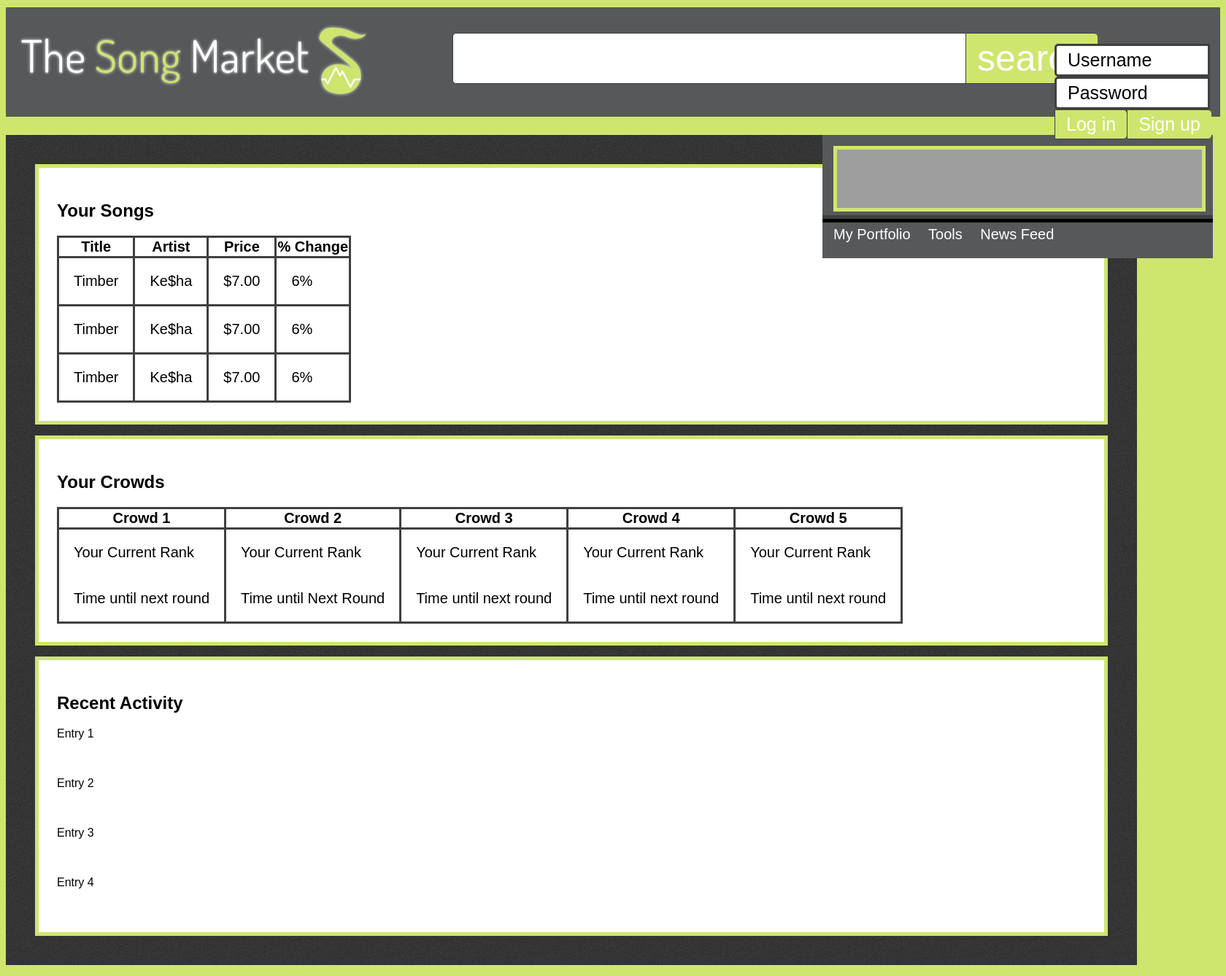
After one commit to amanda-ubben/songmarket, a PHP site: page /HTML/userHome.html in a window 1680 px wide. The commit adds this page. Shown: the whole page at 73% size. Run offline with PHP 8.4, Linux system fonts and the light colour scheme; grey boxes are pictures that could not be loaded.

Commit message:
more pages and updated files

```diff
--- /dev/null
+++ b/HTML/userHome.html
@@ -0,0 +1,115 @@
+<!DOCTYPE html PUBLIC "-//W3C//DTD XHTML 1.0 Transitional//EN" "http://www.w3.org/TR/xhtml1/DTD/xhtml1-transitional.dtd">
+<html xmlns="http://www.w3.org/1999/xhtml">
+<head>
+<meta http-equiv="Content-Type" content="text/html; charset=UTF-8" />
+<link rel="stylesheet" href="../css/main2.css" />
+<title>user home</title>
+</head>
+
+<body>
+	<div id="head">
+	<header>
+        <img id="logo" alt="The Song Market" src="../img/The_Song_Market_finished_logo_ (1).JPG" />
+	<!--/*<nav id="mainNav">
+		<ul>
+    		<li><a href="#">Home</a></li>
+        	<li><a href="#">Portfolio</a></li>
+        	<li><a href="#">Crowds</a></li>
+        	<li><a href="#">Rankings</a></li>
+        	<li><a href="#">Charts</a></li>
+    	</ul>
+	</nav>*/-->
+    <div id="tfheader">
+		<form id="tfnewsearch" method="get" action="http://www.google.com">
+		        <input type="text" class="tftextinput" name="q" size="21" maxlength="120"><input type="submit" value="search" class="tfbutton">
+		</form>
+	<div class="tfclear"></div>
+	</div>
+    <div id="login">
+    	<form id="cred">
+        	<input type="text" class="loginput" name="user" size="10" maxlength="20" value="Username"/><input type="text" class="loginput" name="pass" size="10" maxlength="15" value="Password"/><input type="submit" value="Log in" class="loginbtn"/><input type="submit" value="Sign up" class="signupbtn"/>
+        </form>
+     </div>
+   </header>
+   </div>
+   <div id="sidebar">
+   		<iframe src="https://embed.spotify.com/?uri=spotify:user:spotify:playlist:3ZgmfR6lsnCwdffZUan8EA" width="500" height="80" frameborder="0" allowtransparency="true"></iframe>
+        <div id="Snav">
+        	<ul>
+            	<li><a href="portfolio.html">My Portfolio</a></li>
+                <li><a href="tools.html">Tools</a></li>
+                <li><a href="newsFeed.html">News Feed</a></li>
+            </ul>
+         </div>
+    </div>
+   <article>
+
+     <section id="portolifo-list">
+		<h2>Your Songs</h2>
+		<div class="chart">
+        	<table border="1" color:#404040;>
+            	<tr>
+                	<th>Title</th>
+                    <th>Artist</th>
+                    <th>Price</th>
+                    <th>% Change</th>
+                </tr>
+                <tr>
+                	<td>Timber</td>
+                    <td>Ke$ha</td>
+                    <td>$7.00</td>
+                    <td>6%</td>
+                </tr>
+                  <tr>
+                	<td>Timber</td>
+                    <td>Ke$ha</td>
+                    <td>$7.00</td>
+                    <td>6%</td>
+                </tr>
+                  <tr>
+                	<td>Timber</td>
+                    <td>Ke$ha</td>
+                    <td>$7.00</td>
+                    <td>6%</td>
+                </tr>
+          </table>
+        </div>
+        </section>
+        <section id="crowds">
+        	<h2>Your Crowds</h2>
+            	<div class="crowdList">
+                <table border="1">
+                	<tr>
+                    	<th>Crowd 1</th>
+                        <th>Crowd 2</th>
+                        <th>Crowd 3</th>
+                        <th>Crowd 4</th>
+                        <th>Crowd 5</th>
+                    </tr>
+                    <tr>
+                    	<td>Your Current Rank</td>
+                        <td>Your Current Rank</td>
+                        <td>Your Current Rank</td>
+                        <td>Your Current Rank</td>
+                        <td>Your Current Rank</td>
+                    </tr>
+                    <tr>
+                    	<td>Time until next round</td>
+                        <td>Time until Next Round</td>
+                        <td>Time until next round</td>
+                        <td>Time until next round</td>
+                        <td>Time until next round</td>
+                    </tr>
+                 </table>
+                 </div>
+              </section>
+            <section id="recent">
+            	<h2>Recent Activity</h2>
+                	<p>Entry 1</p><br />
+                    <p>Entry 2</p><br />
+                    <p>Entry 3</p><br />
+                    <p>Entry 4</p><br />
+             </section>
+        </article>
+</body>
+</html>
--- a/css/main2.css
+++ b/css/main2.css
@@ -5,17 +5,62 @@ body{
 	font-family:Arial, Helvetica, sans-serif;
 	margin-top:10px;
 }
+#sidebar{
+	background-color:#57585a;
+	float:right;
+	width:535px;
+	margin-top:25px;
+	margin-right:10px;
+}
+#sidebar iframe{
+	margin-left:15px;
+	margin-top:15px;
+	border:solid 5px #cee66e;
+}
+#Snav ul{
+	margin-top:5px;
+	border-top:ridge 10px #404040;
+	padding:5px;
 
+}
+#Snav li{
+	display:inline;
+	font-size:20px;
+	padding:10px;
+	margin-top:10px;
+}
+#Snav a{
+	text-decoration:none;
+	color:#FFF;
+}
 article{
 	background:url(../../songmarket/img/debut_dark/debut_dark.png);
-	margin: 300px 200px 300px 200px;
-	padding:500px;
+	margin: 25px 15px 15px 0px;
+	padding:25px;
+	width:1500px;
 }
 
 section{
 	background-color:#fff;
+	border:solid 5px #cee66e;
 	padding:25px;
 	margin:15px;
+}
+table{
+	border-collapse:collapse;
+	width:auto;
+	height:100px;
+}
+table,th, td{
+	border: 3px solid #404040;
+	font-size:20px;
+}
+td{
+	padding:20px;
+}
+.crowdList td{
+	border-top:none;
+	border-bottom:none;
 }
 
 #logo{
@@ -102,7 +147,7 @@ ul{
 	#cred{
 		position:absolute;
 		padding:20px;
-		left:1500px;
+		left:1425px;
 		top:40px;
 	}
 	.loginput{
@@ -135,6 +180,27 @@ ul{
 		border: solid 1px #cee66e;
 
 	}
+	.signupbtn{
+		margin: 0;
+		padding: 5px 15px;
+		font-family: Arial, Helvetica, sans-serif;
+		font-size:25px;
+		outline: none;
+		cursor: pointer;
+		text-align: center;
+		text-decoration: none;
+		color: #ffffff;
+		border: solid 1px #404040; border-right:0px;
+		background-color: #cee66e;
+		border-top-right-radius: 5px 5px;
+		border-bottom-right-radius: 5px 5px;
+	}
+	.signinbtn:hover {
+		text-decoration: none;
+		background: #404040;
+		border: solid 1px #cee66e;
+
+	}
 	/* Fixes submit button height problem in Firefox */
 	.tfbutton::-moz-focus-inner {
 	  border: 0;
```
Also changed, not shown: HTML/crowds.html (added, +109 -0 lines), HTML/main.html (added, +57 -0 lines), img/background1.jpg (added), img/background2.jpg (added).
